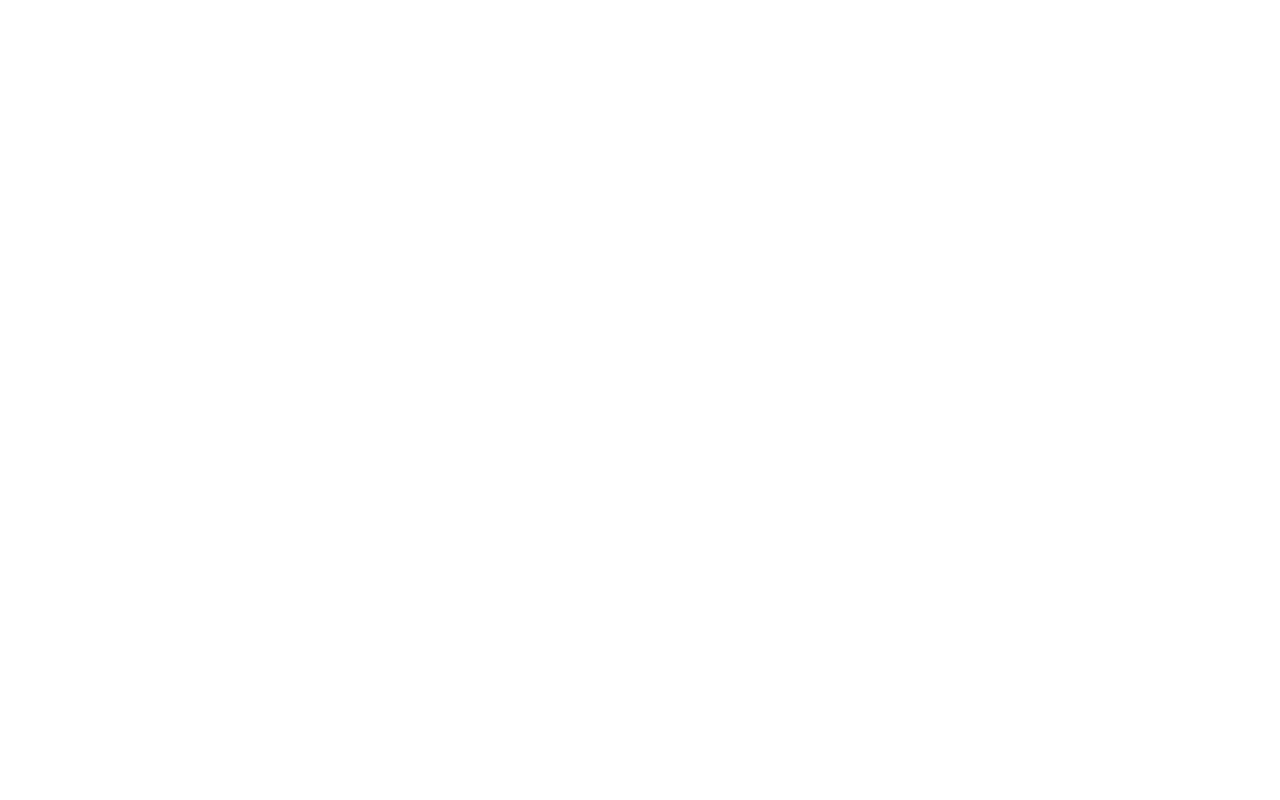
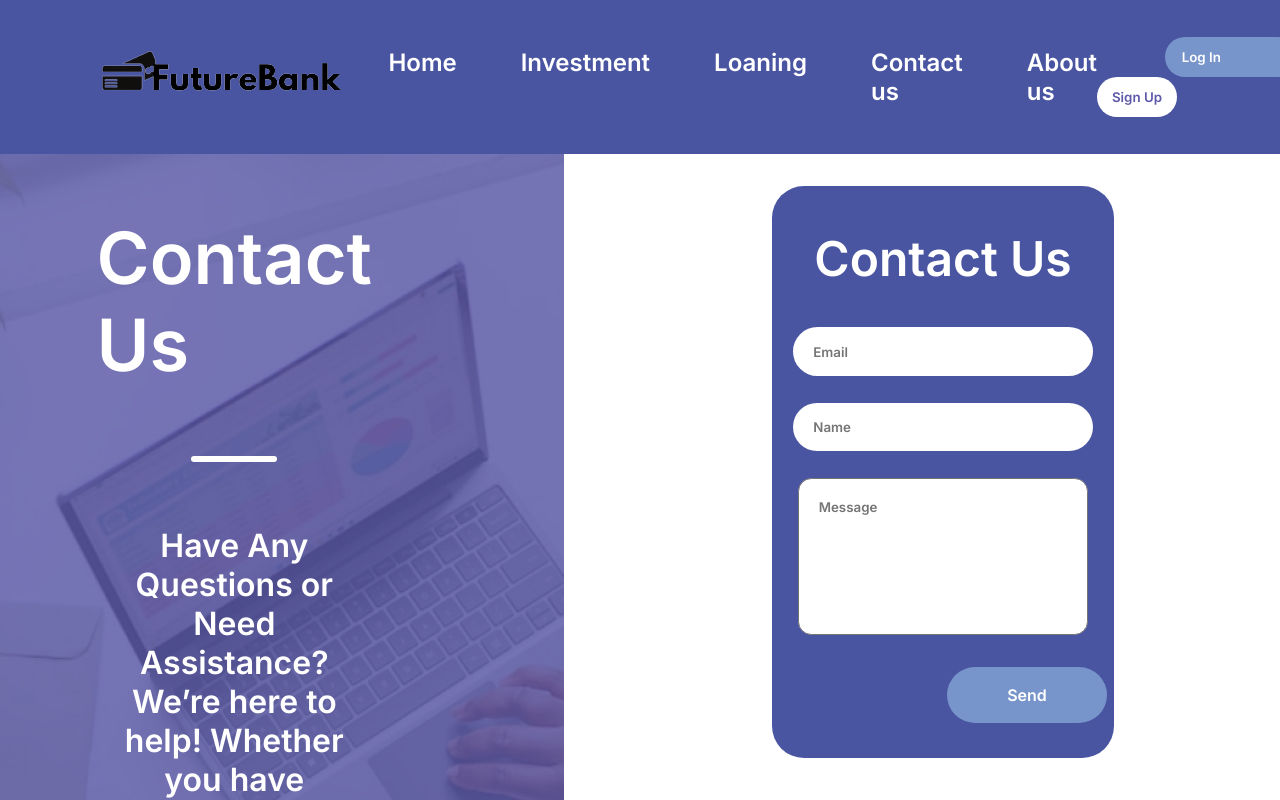
Before and after one commit to WissamDouskary/FutureBank, a plain HTML site: page html/contact.html in a window 1280 px wide. Shown: the top 800 px of the page. Drawn offline with Linux system fonts and the light colour scheme; a web font is replaced by a local one.

Commit message:
Update contact.html

```diff
--- a/html/contact.html
+++ b/html/contact.html
@@ -10,6 +10,39 @@
     <title>FutureBank | Contact</title>
 </head>
 <body>
+    <header>
+        <a href="/index.html"><img src="../img/logo1.png" alt=""></a>
+        <ul>
+            <li><a href="../index.html">Home</a></li>
+            <li><a href="">Investment</a></li>
+            <li><a href="">Loaning</a></li>
+            <li><a href="../html/contact.html">Contact us</a></li>
+            <li><a href="">About us</a></li>
+        </ul>
 
+        <div class="logsign">
+        <button><a href="../html/login.html">Log In</a></button>
+        <button><a href="../html/registration.html">Sign Up</a></button>
+        </div>
+
+    </header>
+    <div class="body">
+        <div class="contact">
+            <form>
+                <h2>Contact Us</h2>
+                <input type="email" placeholder="Email" required>
+                <input type="text" placeholder="Name" required>
+                <textarea placeholder="Message"></textarea>
+                <input type="button" class="btn" value="Send">
+            </form>
+        </div>
+        <div class="content">
+            <h2>Contact Us</h2>
+            <hr>
+            <p>Have Any Questions or Need Assistance?<br>
+            We’re here to help! Whether you have inquiries about our services, need support, or want to learn more about investment opportunities, don’t hesitate to reach out. Our team will get back to you as soon as possible
+            </p>
+        </div>
+    </div>
 </body>
 </html>
```
